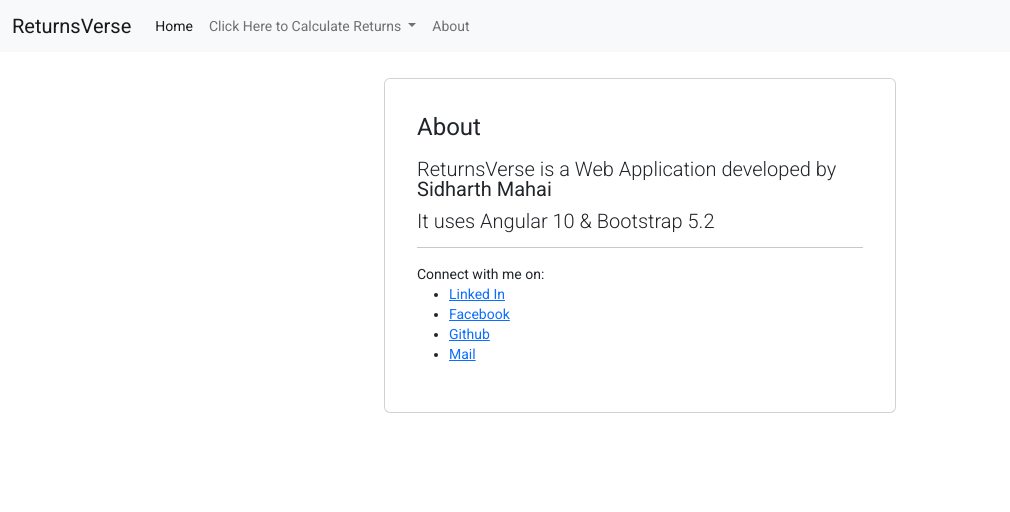
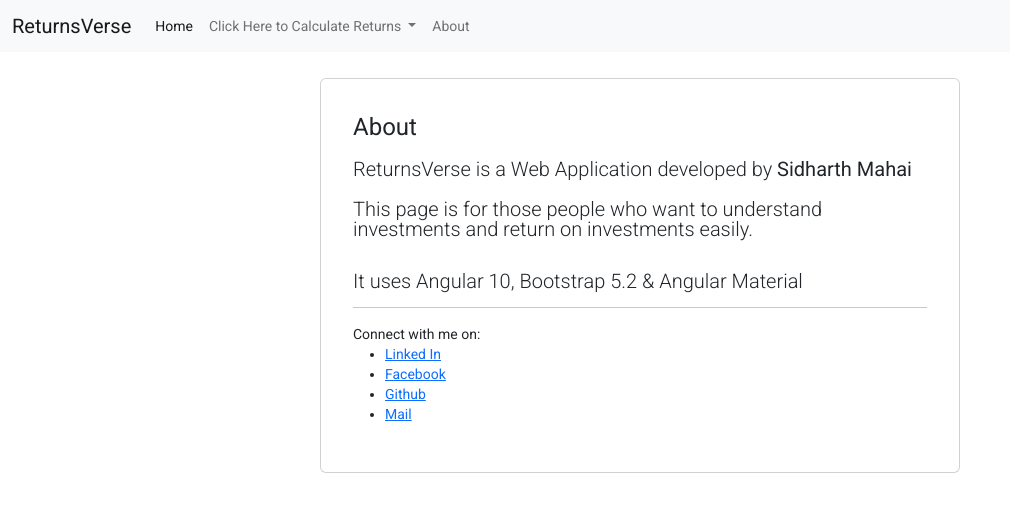
Before and after one commit to SidharthMahai/ReturnsVerse, an Angular app: page /about in a window 1280 px wide. Shown: the top 512 px of the page, without its empty margins (0-1010 px from the left). Built offline with nearby package versions, Linux system fonts and the light colour scheme.

Commit message:
updated about page

```diff
--- a/src/app/about/about.component.html
+++ b/src/app/about/about.component.html
@@ -6,9 +6,11 @@
           <p class="lead">
             ReturnsVerse is a Web Application developed by
             <b>Sidharth Mahai</b>
+            <br><br>This page is for those people who want to understand investments and return on investments easily.
           </p>
+          <br>
           <p class="lead">
-            It uses Angular 10 & Bootstrap 5.2
+            It uses Angular 10, Bootstrap 5.2 & Angular Material
           </p>
           <hr />
           Connect with me on:
--- a/src/app/about/about.component.scss
+++ b/src/app/about/about.component.scss
@@ -1,9 +1,9 @@
 .cover-container {
-    max-width: 42em;
+    max-width: 45em;
   }
 
   .card {
     margin-top:2%;
-    margin-left:30%;
-    margin-right: 30%;
+    margin-left:25%;
+    margin-right: 25%;
   }
```
